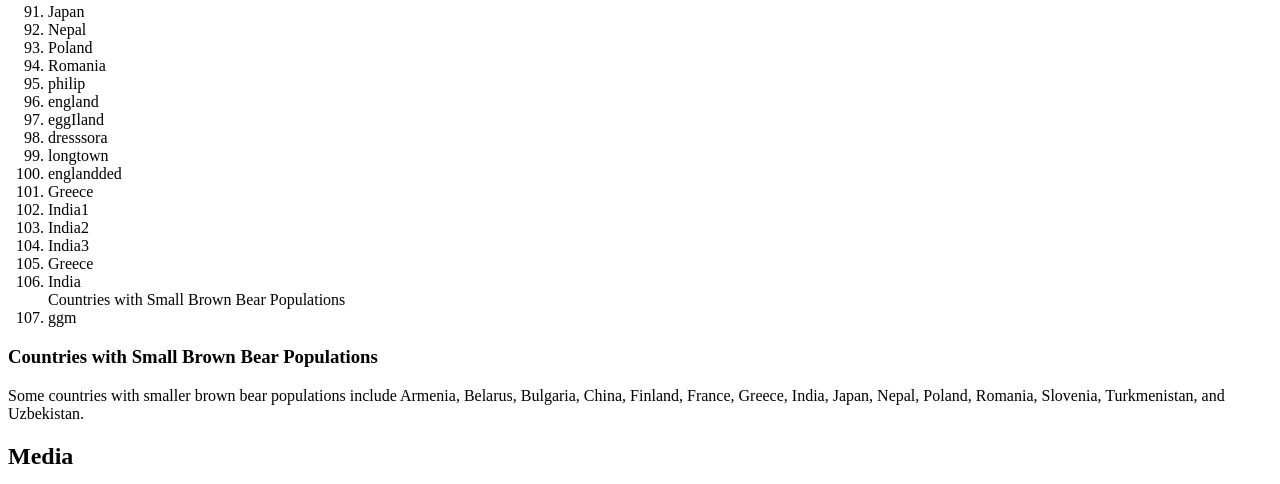
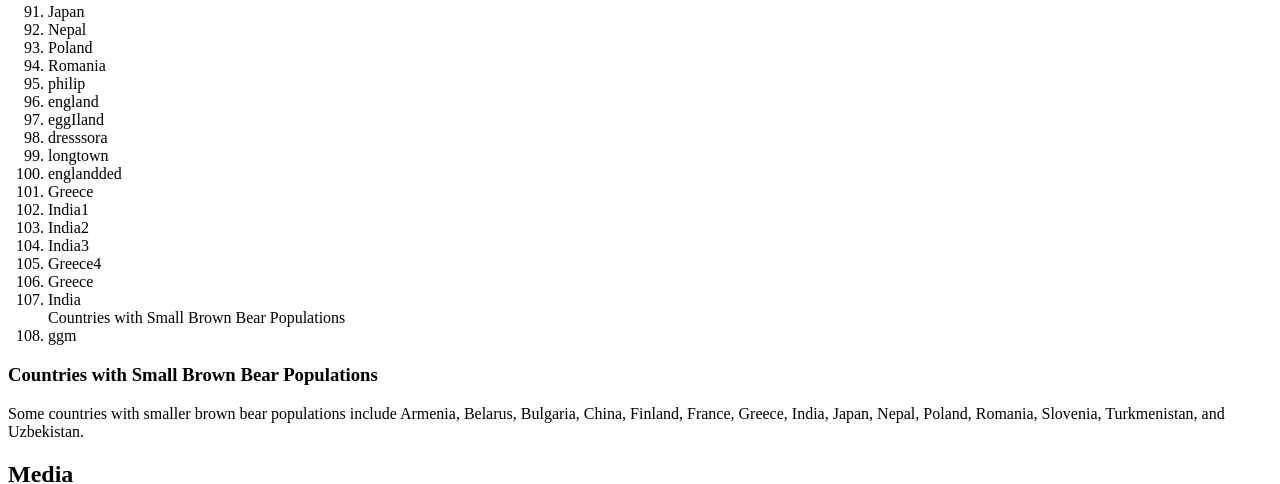
Before and after one commit to Vihaan0717/Day-3, a plain HTML site: page img.html in a window 1280 px wide. Shown: the part 2166-2650 px from the top of the page. Drawn offline with Linux system fonts and the light colour scheme.

Commit message:
added Grees4

```diff
--- a/img.html
+++ b/img.html
@@ -128,6 +128,7 @@
         <li>India1</li>
         <li>India2</li>
         <li>India3</li>
+        <li>Greece4</li>
         <li>Greece</li>
         <li>India</li>
         <label for="countries">Countries with Small Brown Bear Populations</label>
```
